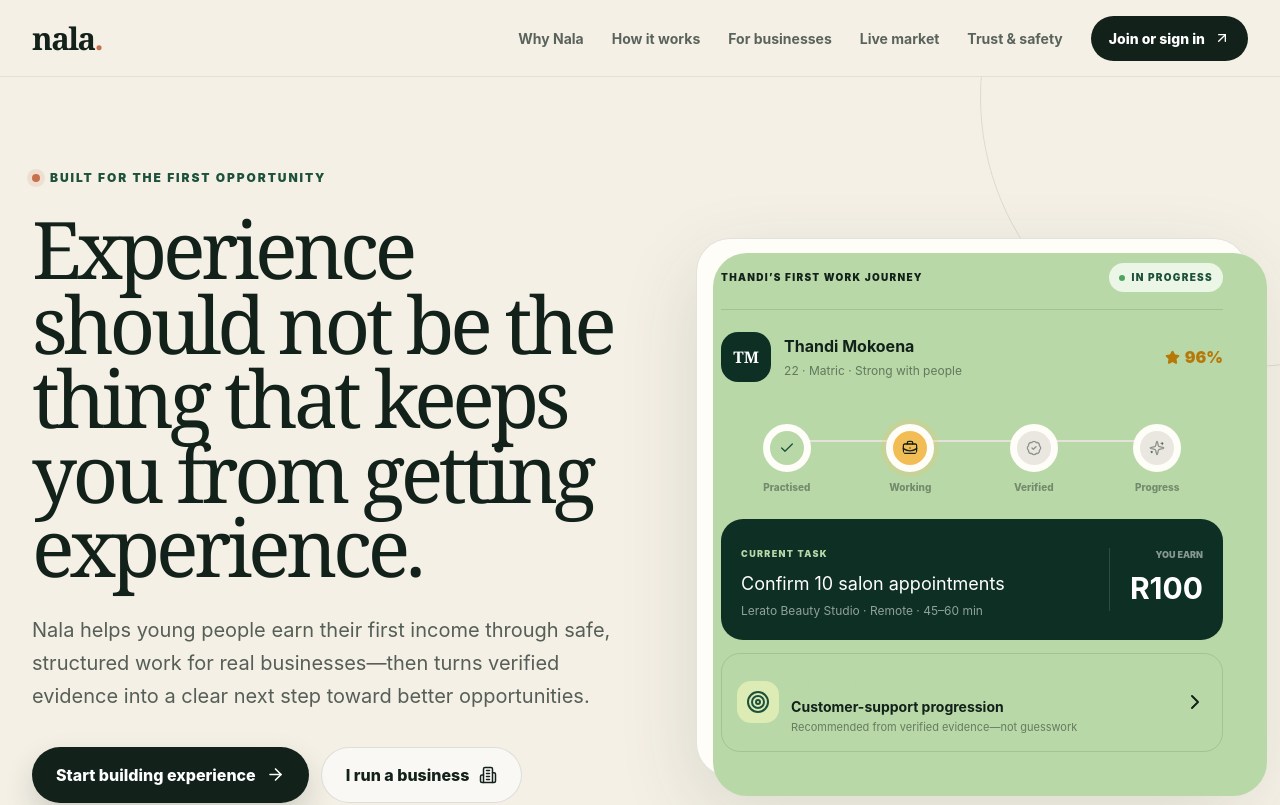
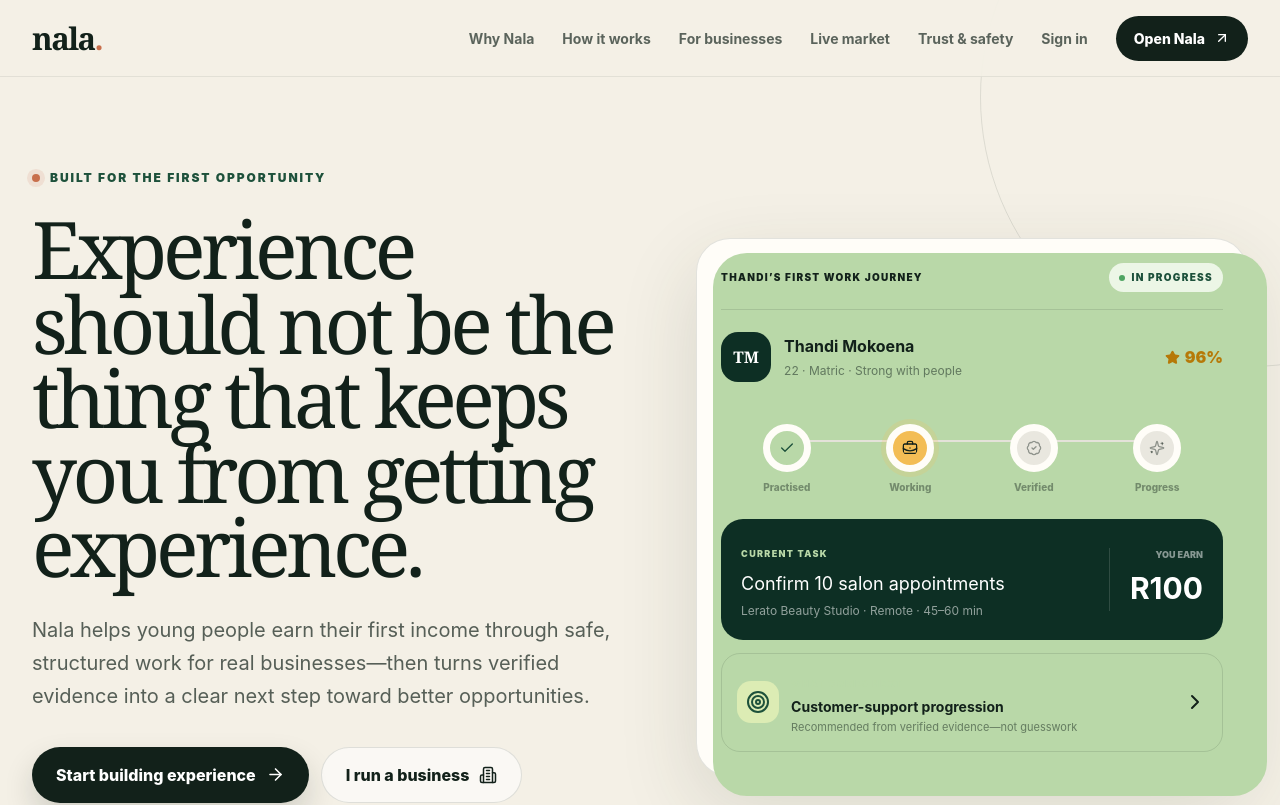
Before and after one commit to Buttercode-systems/Nala, a Next.js app: page / in a window 1280 px wide. Shown: the top 805 px of the page. Built offline with nearby package versions, Linux system fonts and the light colour scheme.

Commit message:
Keep public exploration open and make auth optional

```diff
--- a/src/components/nav.tsx
+++ b/src/components/nav.tsx
@@ -11,7 +11,8 @@
     <a href="#for-business">For businesses</a>
     <Link href="/market">Live market</Link>
     <a href="#trust">Trust & safety</a>
-    <Link href="/auth" className="nav-app">Join or sign in <ArrowUpRight size={16}/></Link>
+    <Link href="/auth">Sign in</Link>
+    <Link href="/worker" className="nav-app">Open Nala <ArrowUpRight size={16}/></Link>
    </nav>
   </div>
  </header>
```
